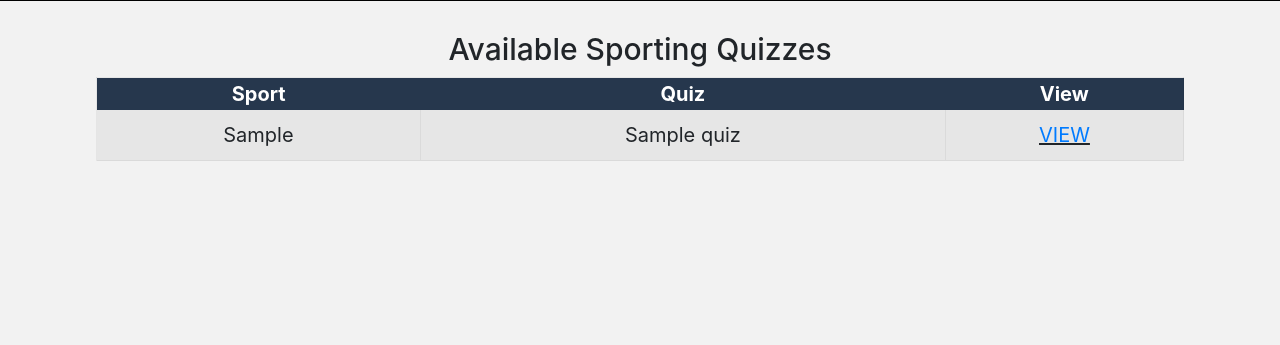
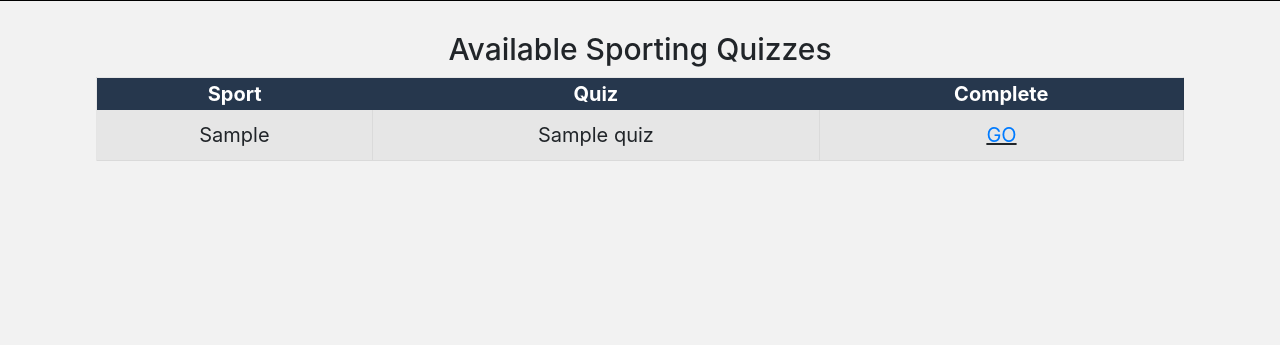
Before and after one commit to sirdedz/Sports-Quiz-Web-App, a Flask app: page / in a window 1280 px wide. Shown: the part 679-1024 px from the top of the page. Run offline with Flask 2, Linux system fonts and the light colour scheme; tables that the repository leaves empty hold one stand-in row (values such as "Sample post"); some libraries are stand-ins or nearby versions.

Commit message:
bug fixes

```diff
--- a/app/routes.py
+++ b/app/routes.py
@@ -161,6 +161,7 @@ def delete_quiz(title):
     if current_user.username == 'admin':
 
         quiz_object = Quiz.query.filter_by(title=title).first()
+
         quiz_id = quiz_object.id
 
         db.session.query(Question).filter(Question.quiz_id==quiz_id).delete()
--- a/app/templates/index.html
+++ b/app/templates/index.html
@@ -44,7 +44,7 @@
               <tr>
                 <th scope="col">Sport</th>
                 <th scope="col">Quiz</th>
-                <th scope="col">View</th>
+                <th scope="col">Complete</th>
                 {% if current_user.username == 'admin' %}
                     <th scope="col">Delete</th>
                 {% endif %}
@@ -56,7 +56,7 @@
                 <tr>
                     <td>{{quiz.sport}}</td>
                     <td>{{quiz.title}}</td>
-                    <td><a href={{ url_for('quiz', title=quiz.title) }}>VIEW</a></td>
+                    <td><a href={{ url_for('quiz', title=quiz.title) }}>GO</a></td>
                     {% if current_user.username == 'admin' %}
                         <td><a href={{ url_for('delete_quiz', title=quiz.title) }}>DEL</a></td>
                     {% endif %}
```
